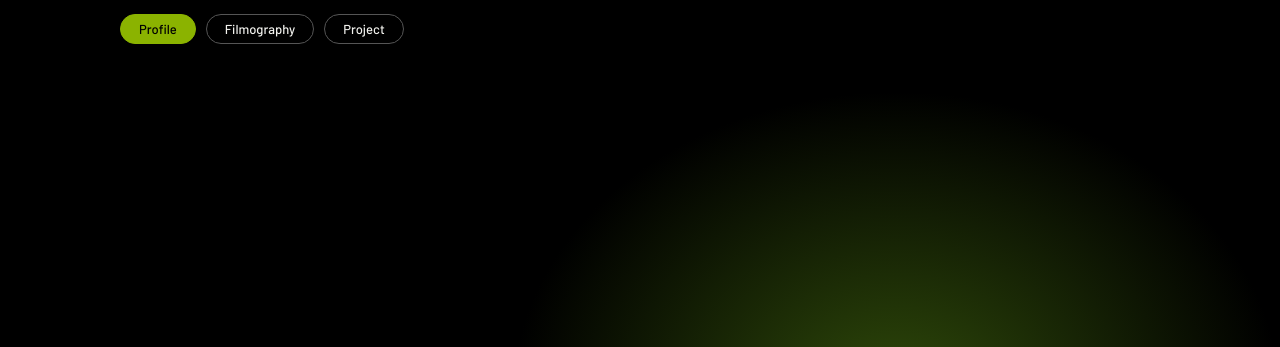
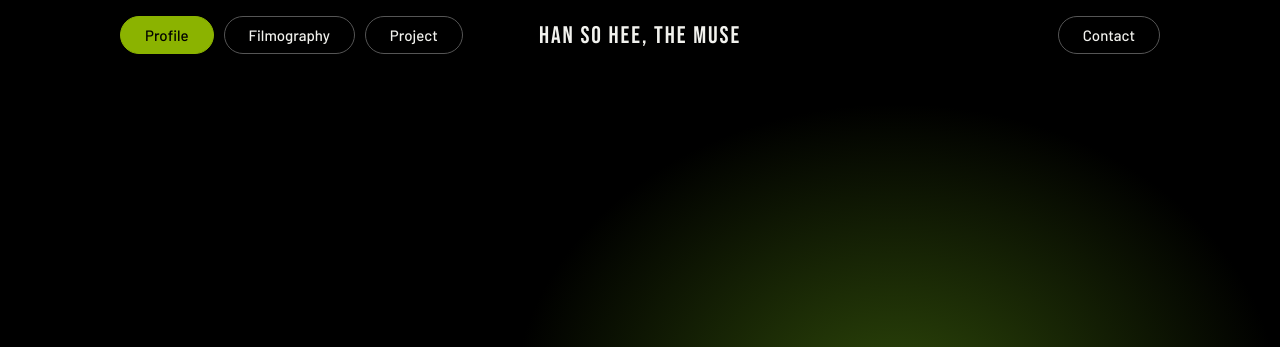
Before and after one commit to nazmerhyem/hansohee, a plain HTML site: page index.html in a window 1280 px wide. Shown: the top 347 px of the page. Drawn offline with Linux system fonts and the light colour scheme.

Commit message:
Update index.html

```diff
--- a/index.html
+++ b/index.html
@@ -29,10 +29,14 @@
 
   /* Navigation */
   .nav { position: sticky; top: 0; z-index: 10; background: rgba(0,0,0,.82); backdrop-filter: blur(8px); }
-  .nav .wrap { display: flex; gap: 10px; padding-top: 14px; padding-bottom: 14px; }
+  .nav .wrap { display: grid; grid-template-columns: 1fr auto 1fr; align-items: center; gap: 12px; padding-top: 16px; padding-bottom: 16px; }
+.pills { display: flex; gap: 10px; }
+.nav-title { font: 400 24px var(--display); letter-spacing: .08em; text-align: center; }
+.contact { justify-self: end; background: var(--green); border-color: var(--green); color: #000; }
+.contact:hover { background: #000; color: var(--green); }
   .pill {
-    font: 500 13px var(--body); color: var(--ink); text-decoration: none;
-    border: 1px solid #555; border-radius: 999px; padding: 6px 18px; background: #000;
+    font: 500 15px var(--body); color: var(--ink); text-decoration: none;
+    border: 1px solid #555; border-radius: 999px; padding: 9px 24px; background: #000;
     transition: background .2s, color .2s, border-color .2s;
   }
   .pill:hover, .pill.active { background: var(--green); border-color: var(--green); color: #000; }
@@ -111,6 +115,9 @@
     .grid { grid-template-columns: repeat(2, 1fr); }
     .dlg { grid-template-columns: 1fr; }
     .dlg .poster { max-width: 180px; }
+        .nav .wrap { grid-template-columns: 1fr auto; }
+        .nav-title { grid-column: 1 / -1; order: -1; }
+        .pill { padding: 8px 14px; font-size: 14px; }
   }
   @media (prefers-reduced-motion: reduce) {
     html { scroll-behavior: auto; }
@@ -122,9 +129,13 @@
 
 <nav class="nav" aria-label="Main">
   <div class="wrap">
-    <a class="pill" href="#profile">Profile</a>
-    <a class="pill" href="#filmography">Filmography</a>
-    <a class="pill" href="#project">Project</a>
+    <div class="pills">
+      <a class="pill" href="#profile">Profile</a>
+      <a class="pill" href="#filmography">Filmography</a>
+      <a class="pill" href="#project">Project</a>
+    </div>
+    <div class="nav-title">Han So Hee, The Muse</div>
+    <a class="pill contact" href="https://t.me/SoheeHanBot" target="_blank" rel="noopener">Contact</a>
   </div>
 </nav>
 
```
